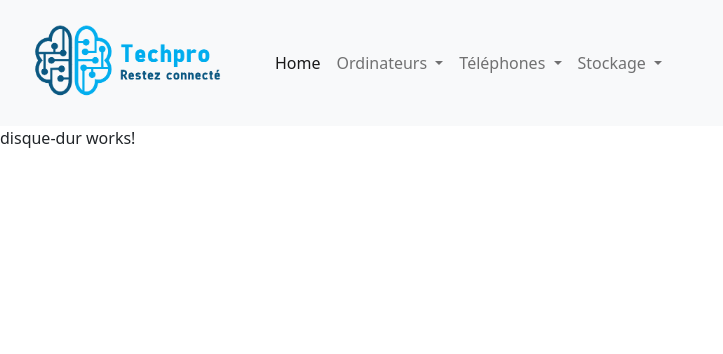
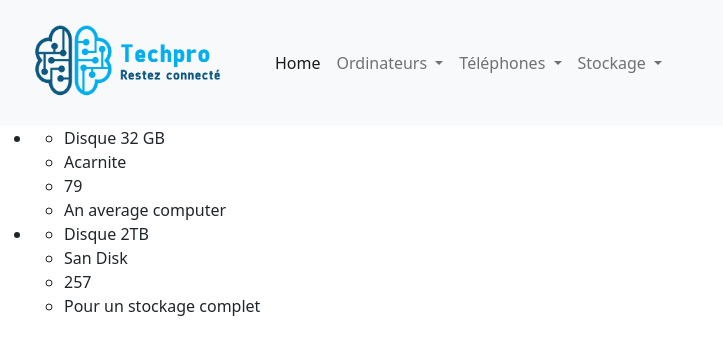
Before and after one commit to FannyLourioux/Techpro-Front, an Angular app: page /disque-dur in a window 1280 px wide. Shown: the top 354 px of the page, without its empty margins (0-723 px from the left). Built offline with nearby package versions, Linux system fonts and the light colour scheme.

Commit message:
feat: add storage service

```diff
--- a/src/app/stockage/cle-usb/cle-usb.component.html
+++ /dev/null
@@ -1 +0,0 @@
-<p>cle-usb works!</p>
--- a/src/app/stockage/cle-usb/cle-usb.component.ts
+++ b/src/app/stockage/cle-usb/cle-usb.component.ts
@@ -1,15 +1,19 @@
 import { Component, OnInit } from '@angular/core';
+import { Article } from 'src/app/element';
+import { StockageService } from '../stockage.service';
 
 @Component({
   selector: 'app-cle-usb',
-  templateUrl: './cle-usb.component.html',
-  styleUrls: ['./cle-usb.component.css']
+  templateUrl: '../../element-layout.html',
+  styleUrls: ['../../element-layout.css'],
+  providers: [StockageService]
 })
 export class CleUsbComponent implements OnInit {
-
-  constructor() { }
+  articles: Article[] = [];
+  constructor(private service: StockageService) { }
 
   ngOnInit(): void {
+    this.service.getUsb().subscribe(usbs => this.articles = usbs);
   }
 
 }
--- a/src/app/stockage/disque-dur/disque-dur.component.html
+++ /dev/null
@@ -1 +0,0 @@
-<p>disque-dur works!</p>
--- a/src/app/stockage/disque-dur/disque-dur.component.ts
+++ b/src/app/stockage/disque-dur/disque-dur.component.ts
@@ -1,15 +1,20 @@
 import { Component, OnInit } from '@angular/core';
+import { Article } from 'src/app/element';
+import { StockageService } from '../stockage.service';
 
 @Component({
   selector: 'app-disque-dur',
-  templateUrl: './disque-dur.component.html',
-  styleUrls: ['./disque-dur.component.css']
+  templateUrl: '../../element-layout.html',
+  styleUrls: ['../../element-layout.css'],
+  providers: [StockageService]
 })
 export class DisqueDurComponent implements OnInit {
 
-  constructor() { }
+  articles: Article[] = [];
+  constructor(private service: StockageService) { }
 
   ngOnInit(): void {
+    this.service.getDisks().subscribe(disks => this.articles = disks);
   }
 
 }
--- /dev/null
+++ b/src/app/stockage/stockage.service.ts
@@ -0,0 +1,53 @@
+import { Injectable } from '@angular/core';
+import { Observable, of } from 'rxjs';
+import { Article } from '../element';
+
+@Injectable({
+  providedIn: 'root'
+})
+export class StockageService {
+
+  private items: Array<Article> = [{
+    id: 3,
+    name: 'Clé USB 8GB',
+    brand: 'Sam Disk',
+    category: 'usb',
+    photo: '/assets/img/x',
+    label: 'Fashion is important even for an usb stick',
+    price: 19
+  },
+  {
+    id: 5,
+    name: 'Disque 32 GB',
+    brand: 'Acarnite',
+    category: 'disque',
+    photo: '/assets/img/y',
+    label: 'An average computer',
+    price: 79
+  },
+  {
+    id: 4,
+    name: 'Lots 5 clés usb 2 GB',
+    brand: 'Enuoda',
+    category: 'usb',
+    photo: '/assets/img/x',
+    label: 'Pour toute la famille',
+    price: 29
+  },
+
+  {
+    id: 1,
+    name: 'Disque 2TB',
+    brand: 'San Disk',
+    category: 'disque',
+    photo: '/assets/img/x',
+    label: 'Pour un stockage complet',
+    price: 257
+  }]
+  constructor() { }
+
+  getStorage() : Observable<Array<Article>> { return of(this.items); }
+  getUsb() : Observable<Array<Article>> { return of(this.items.filter(item => item.category === 'usb')); }
+  getDisks() : Observable<Array<Article>> { return of(this.items.filter(item => item.category === 'disque')); }
+
+}
```
Also changed, not shown: src/app/stockage/cle-usb/cle-usb.component.css (deleted), src/app/stockage/disque-dur/disque-dur.component.css (deleted), 1 other file (tests, documents, lock files or other folders).
